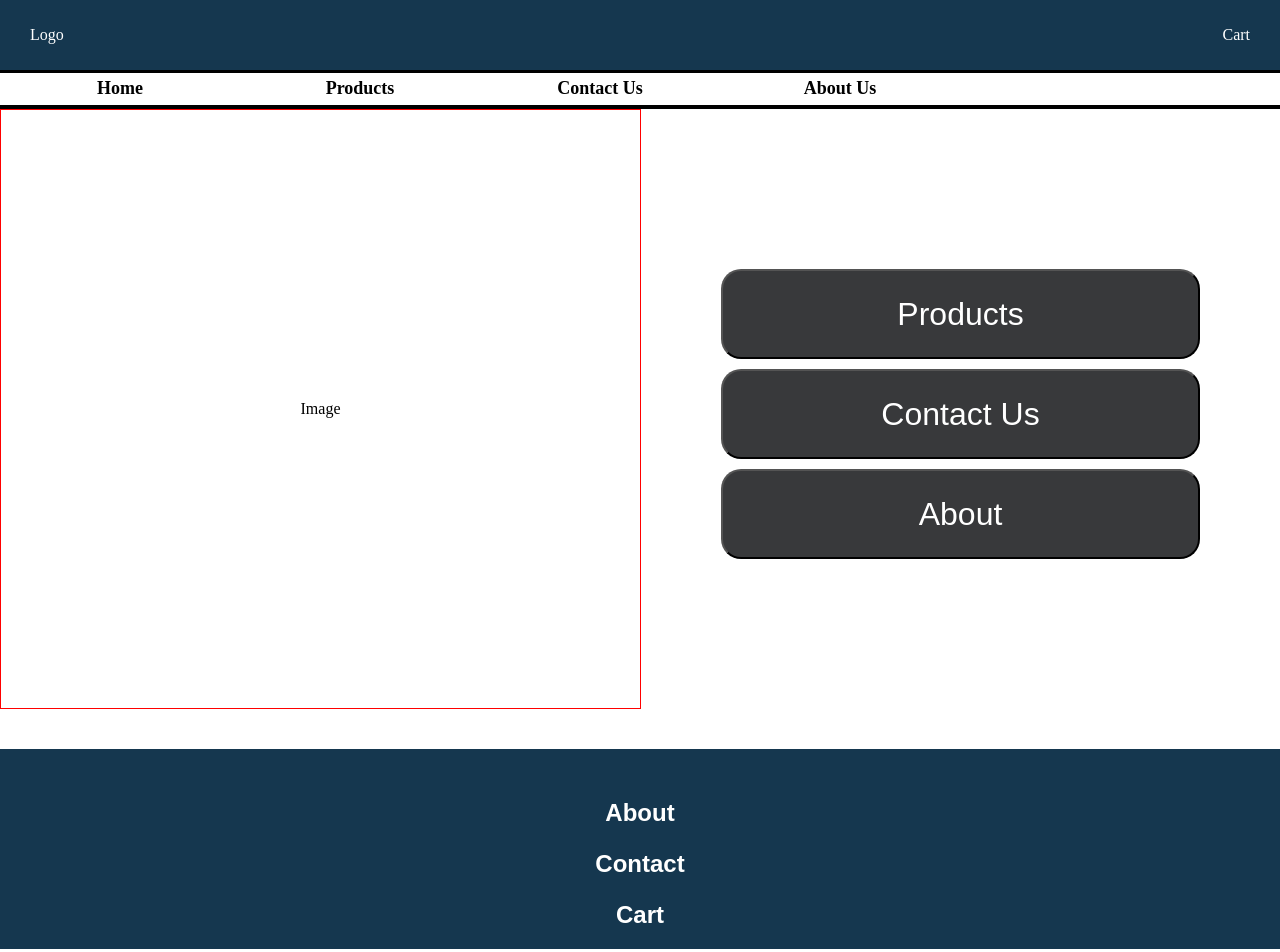
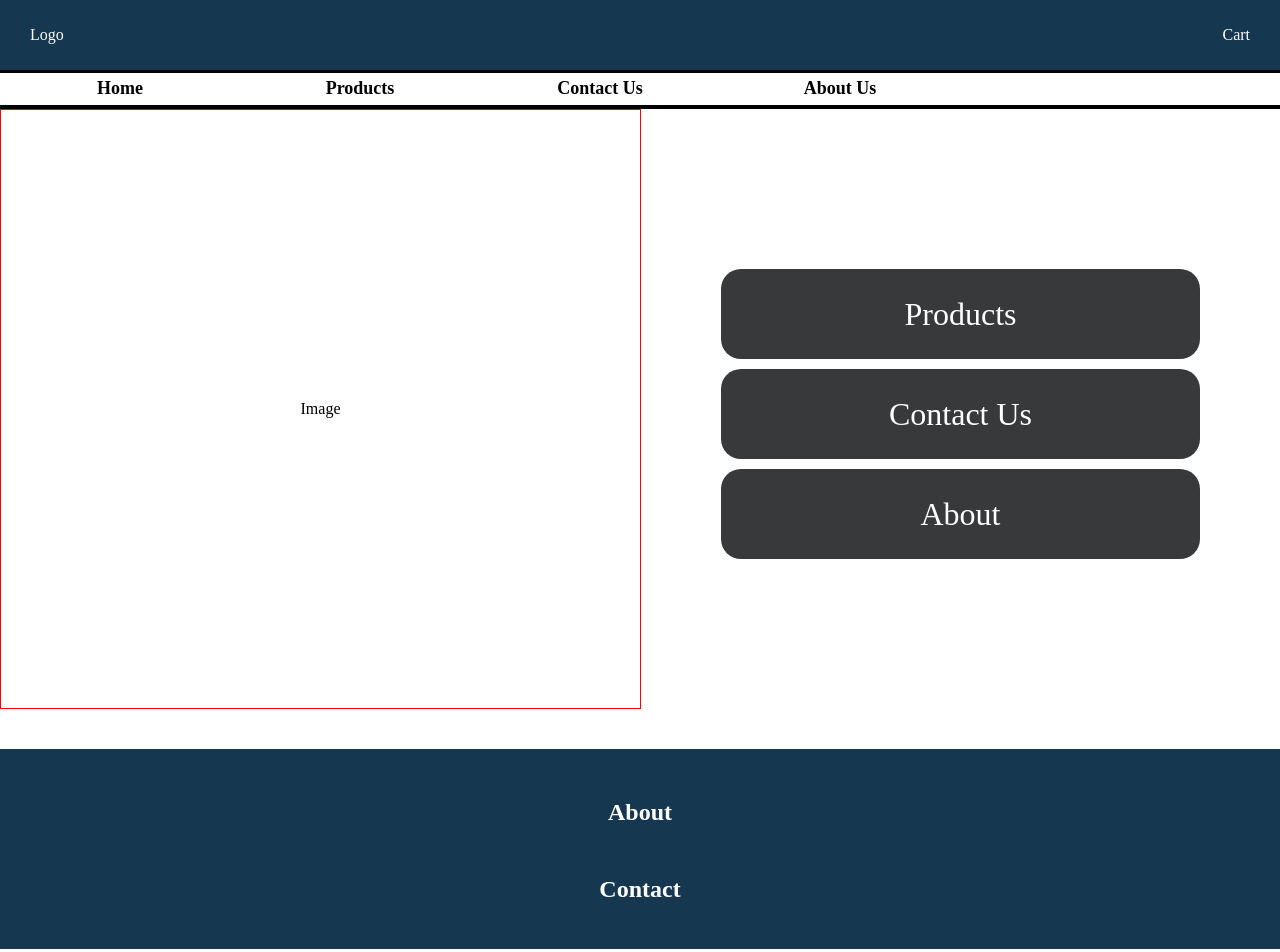
Before and after one commit to Dagymsta/Term-2-Capstone, a React (Create React App) app: page / in a window 1280 px wide. Shown: the top 952 px of the page. Built offline with nearby package versions, Linux system fonts and the light colour scheme.

Commit message:
added routes

```diff
--- a/package.json
+++ b/package.json
@@ -35,5 +35,8 @@
       "last 1 firefox version",
       "last 1 safari version"
     ]
+  },
+  "devDependencies": {
+    "react-router-dom": "^5.3.4"
   }
 }
--- a/src/App.js
+++ b/src/App.js
@@ -1,7 +1,30 @@
+import { BrowserRouter, Switch, Route } from "react-router-dom";
+
 import Home from "./pages/Home"
+import Products from "./pages/Products"
+import About from "./pages/About"
+import Contact from "./pages/Contact"
+import Cart from "./pages/Cart"
+import Navbar from "./components/Navbar"
+import Footer from "./components/Footer"
 
 export default function App() {
   return (
-   < Home/>
+   <div className="App">
+    <BrowserRouter>
+       <Switch>
+        <>
+        < Navbar/>
+        <Route path="/" exact component={Home}/>
+        <Route path= "/home" component={Home}/>
+        <Route path= "/products" component={Products}/>
+        <Route path= "/contact" component={Contact}/>
+        <Route path= "/about" component={About}/>
+        <Route path= "/cart" component={Cart}/>
+        < Footer/>
+        </>
+      </Switch>
+    </BrowserRouter>
+   </div>
   );
 }
--- a/src/components/Footer.js
+++ b/src/components/Footer.js
@@ -1,13 +1,13 @@
-
+import { NavLink } from "react-router-dom"
 export default function Footer() {
 
     return(
     <div className="footer">
-            <button className="about-route">About</button>
+            <NavLink className="footer-button" to="/about">About</NavLink>
 
-            <button className="contact-route">Contact</button>
+            <NavLink className="footer-button" to="/contact">Contact</NavLink>
 
-            <button className="cart-route">Cart</button>
+            <NavLink className="footer-button" to="/cart">Cart</NavLink>
 
         </div>
     )
--- a/src/components/Navbar.js
+++ b/src/components/Navbar.js
@@ -1,3 +1,5 @@
+import { NavLink} from 'react-router-dom';
+
 
 export default function Navbar(){
 
@@ -10,10 +12,10 @@ export default function Navbar(){
             </div>
 
             <div className= "product-link-bar">
-                <button className="home">Home</button>
-                <button className="products">Products</button>
-                <button className="contact">Contact Us</button>
-                <button className="about">About Us</button>
+                <NavLink className="nav-button" to="/home">Home</NavLink>
+                <NavLink className="nav-button" to="/products">Products</NavLink>
+                <NavLink className="nav-button" to="/contact">Contact Us</NavLink>
+                <NavLink className="nav-button" to="/about">About Us</NavLink>
             </div>
         </div>
     )
--- /dev/null
+++ b/src/pages/About.js
@@ -0,0 +1,6 @@
+
+export default function About() {
+    return(
+        <h1>About</h1>
+    )
+}
--- /dev/null
+++ b/src/pages/Cart.js
@@ -0,0 +1,6 @@
+
+export default function Cart() {
+
+    return(
+    <h1>Cart</h1>
+)}
--- /dev/null
+++ b/src/pages/Contact.js
@@ -0,0 +1,7 @@
+
+export default function Contact() {
+
+    return(
+    <h1>Contact</h1>
+    )
+}
--- a/src/pages/Home.js
+++ b/src/pages/Home.js
@@ -1,6 +1,6 @@
-import Navbar from "../components/Navbar"
-import Footer from "../components/Footer"
+import { NavLink} from 'react-router-dom';
 
+// import Products from "./Products"
 
 import "../styles/navbar.scss"
 import "../styles/home.scss"
@@ -8,10 +8,8 @@ import "../styles/footer.scss"
 
 export default function Home() {
 
-
     return(
     <div className="page-container">
-        < Navbar/>
 
         <div className="main-page-content">
 
@@ -20,17 +18,55 @@ export default function Home() {
 
                 <div className="advertisement">
                     <div className="ad-button-wrapper">
-                        <button className="products">Products</button>
+                        <NavLink className="buttons" to="/products">Products</NavLink>
 
-                        <button className="contact">Contact Us</button>
+                        <NavLink className="buttons" to="/contact">Contact Us</NavLink>
 
-                        <button className="about">About</button>
+                        <NavLink className="buttons" to="/about">About</NavLink>
+
                     </div>
                 </div>
             </div>
         </div>
-
-        < Footer/>
     </div>
     )
-}
+ }
+
+// import {Routes, Route, useNavigate} from 'react-router-dom';
+
+// export default function App() {
+//   const navigate = useNavigate();
+
+//   const navigateToContacts = () => {
+//     // 👇️ navigate to /contacts
+//     navigate('/contacts');
+//   };
+
+//   const navigateHome = () => {
+//     // 👇️ navigate to /
+//     navigate('/');
+//   };
+
+//   return (
+//     <div>
+//       <div>
+//         <button onClick={navigateHome}>Home</button>
+//         <hr />
+//         <button onClick={navigateToContacts}>Contacts</button>
+
+//         <Routes>
+//           <Route path="/contacts" element={<Contacts />} />
+//           <Route path="/" element={<Home />} />
+//         </Routes>
+//       </div>
+//     </div>
+//   );
+// }
+
+// function Home() {
+//   return <h2>Home</h2>;
+// }
+
+// function Contacts() {
+//   return <h2>Contacts</h2>;
+// }
--- /dev/null
+++ b/src/pages/Products.js
@@ -0,0 +1,7 @@
+
+export default function Products() {
+
+    return(
+        <h1>Products</h1>
+    )
+}
--- a/src/styles/footer.scss
+++ b/src/styles/footer.scss
@@ -5,10 +5,11 @@
    align-items: center;
     text-align: center;
     background-color: #15374f;
-    button{
+    .footer-button{
         padding-top: 50px;
         background-color: transparent;
         border: transparent;
+        text-decoration: none;
         height: 30px;
         font-size: x-large;
         font-weight: bolder;
--- a/src/styles/home.scss
+++ b/src/styles/home.scss
@@ -30,7 +30,11 @@
                 justify-content: center;
                 width:75%;
                 height: 300px;
-                button{
+                .buttons{
+                    display: flex;
+                    justify-content: center;
+                    align-items: center;
+                    text-decoration: none;
                     height: 30%;
                     margin-top: 10px;
                     background-color: #38393b;
@@ -41,6 +45,7 @@
                             cursor: pointer;
                             background-color: white;
                             color:#38393b ;
+                            border: black solid 1px;
 
                         }
                 }
--- a/src/styles/navbar.scss
+++ b/src/styles/navbar.scss
@@ -1,5 +1,10 @@
 @mixin title-bar-buttons{
     width:200px;
+    display: flex;
+    justify-content: center;
+    align-items: center;
+    text-decoration: none;
+    color:black;
     background-color: transparent;
     border: transparent;
     font-weight: bold;
@@ -40,18 +45,8 @@
         justify-content: space-around;
         width:75%;
         height: 30px;
-        .home{
-           @include title-bar-buttons;
+        .nav-button{
+           @include title-bar-buttons
         }
-        .products{
-            @include title-bar-buttons;
-        }
-        .contact{
-            @include title-bar-buttons;
-        }
-        .about{
-            @include title-bar-buttons;
-        }
-
     }
 }
```
Also changed, not shown: 1 other file (tests, documents, lock files or other folders).
